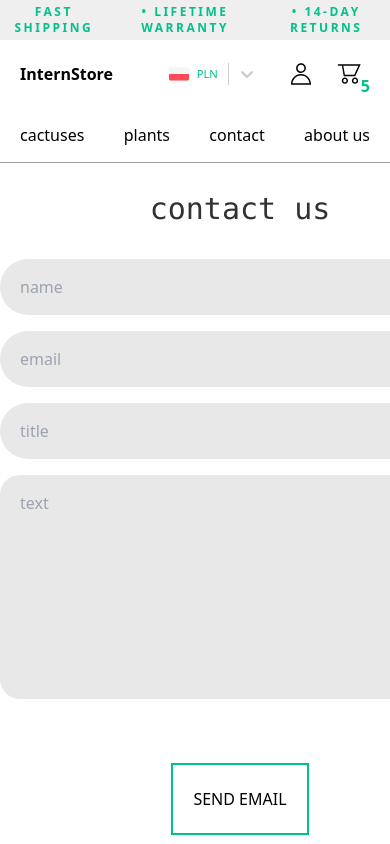
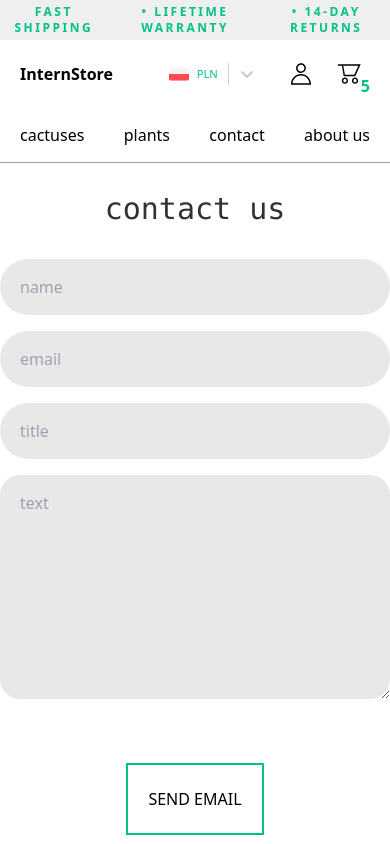
Before and after one commit to Novacci/intern-store, a Next.js app: page /contact in a window 390 px wide. Shown: the top 844 px of the page. Built offline with nearby package versions, Linux system fonts and the light colour scheme.

Commit message:
Added responsivness to mobile devide in form component

```diff
--- a/components/Form.tsx
+++ b/components/Form.tsx
@@ -16,7 +16,7 @@ export default function Form() {
 
   return (
     <>
-      <div className="w-[480px] h-[750px] m-auto pt-12">
+      <div className="max-w-[480px] m-auto pt-12">
         <h2 className="text-center opacity-80 text-3xl font-mono pb-8 ">
           contact us
         </h2>
```
